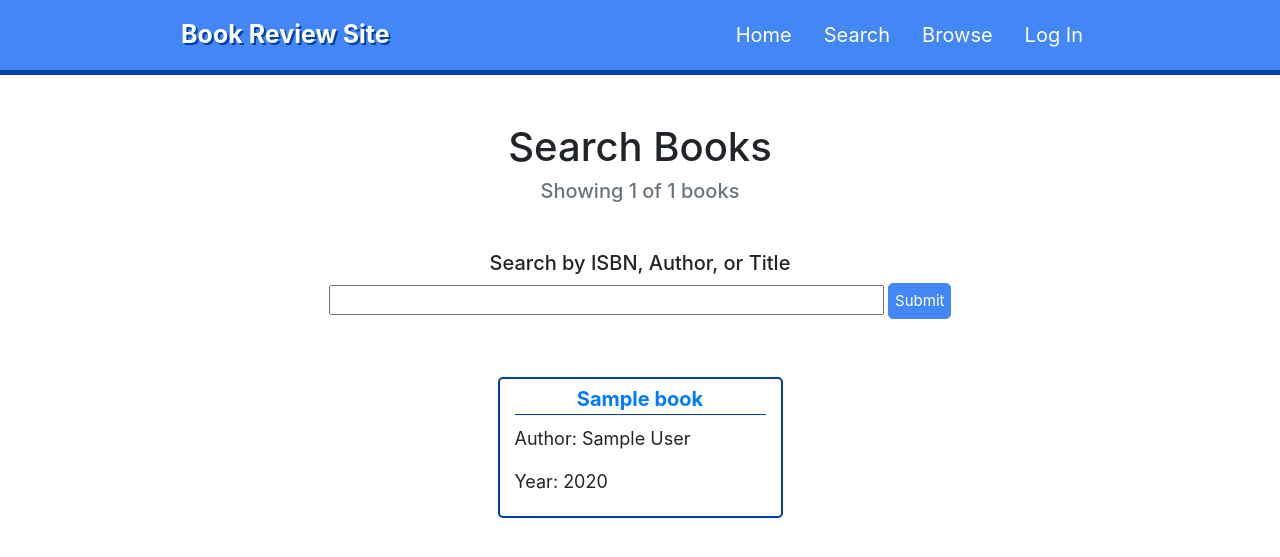
After one commit to Mattgallant/CS50W, a Python web app: template project1/templates/search.html in a window 1280 px wide. The commit adds this page. Shown: the top 557 px of the page. Run offline with Jinja, Linux system fonts and the light colour scheme; the template is opened without the code that fills it: most values are stand-ins (such as "Sample title", 1, 10 or a date in 2020); some libraries are stand-ins or nearby versions.

Commit message:
Fixed date issue and added search feature

```diff
--- a/project1/static/style/book.css
+++ b/project1/static/style/book.css
@@ -21,5 +21,6 @@
 	font-size: 18px;
 }
 
-.card-title{
+.review-text{
+	line-height: 22px;
 }
--- /dev/null
+++ b/project1/templates/search.html
@@ -0,0 +1,30 @@
+{% extends "navbar.html" %}
+
+
+{% block head %}
+	<title> Search - Book Review Site </title>
+	<link rel="stylesheet" type="text/css" href="{{ url_for('static', filename='style/browse.css')}}">
+{% endblock head %}
+
+{% block body %}
+	<div class="text-center mt-5">
+		<h1> Search Books </h1>
+		<h5 class="text-muted"> Showing {{ current_number }} of {{total_number}} books </h5>
+		<form action="{{ url_for('search') }}" method="post">
+			<div class="mt-5 form-group text-center mx-auto">
+				<h5 stlye="font-weight: bold"> Search by ISBN, Author, or Title </h5>
+				<input type="text" name="search" class="w-50" placeholder="">
+				<button type="submit" class="btn-blue">Submit</button>
+			</div>
+		<form>
+		<div class="row mt-5 justify-content-center text-center">
+			{% for book in books %}
+			<div class="col-3 book-card text-left h-100 mb-4">
+				<a href="{{ url_for('book', isbn=book.isbn)}}" class="book-card-title w-100 text-center"> {{book.title}} </a>
+				<p> Author: {{book.author}}</p>
+				<p> Year: {{book.year}}</p>
+			</div>
+			{% endfor %}
+		</div>
+	</div>
+{% endblock body %}
```
Also changed, not shown: project1/application.py (+23 -7 lines), project1/templates/book.html (+4 -4 lines), 3 other files.
